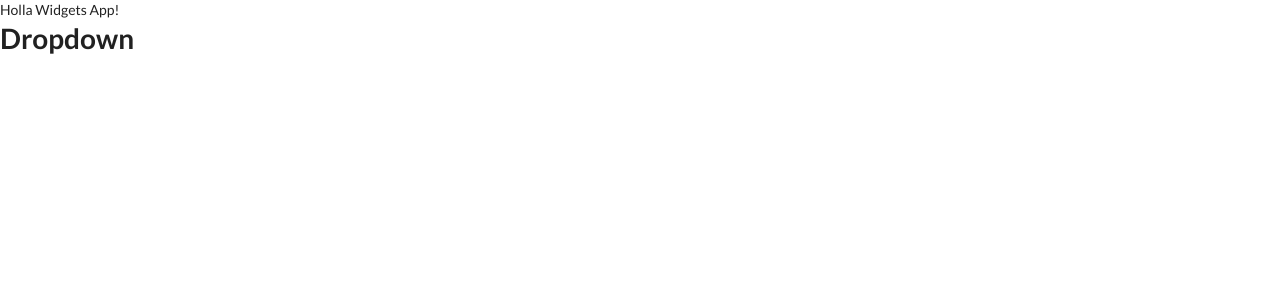
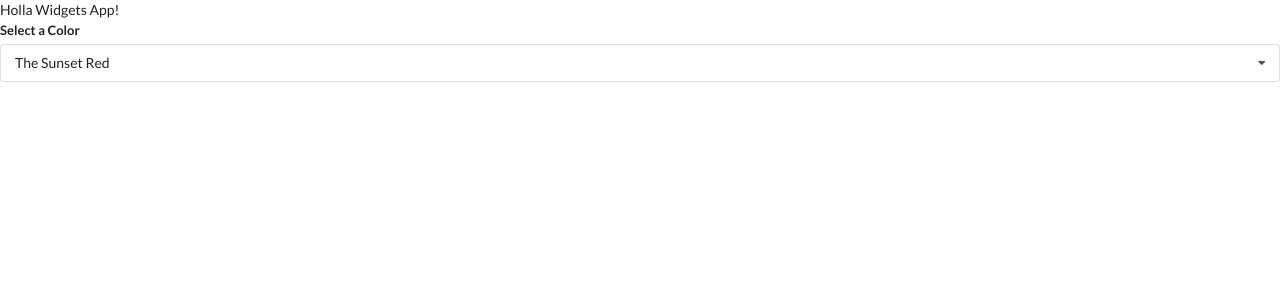
Before and after one commit to cforbes90/translate, a React (Create React App) app: page / in a window 1280 px wide. Shown: the top 300 px of the page. Built offline with nearby package versions, Linux system fonts and the light colour scheme.

Commit message:
Added dropdown state and last commit before using ref to allow any click to close.

```diff
--- a/src/App.js
+++ b/src/App.js
@@ -1,6 +1,6 @@
 import "semantic-ui-css/semantic.min.css";
 
-import React from "react";
+import React, { useState } from "react";
 import Accordion from "./components/Accordion";
 import Search from "./components/Search";
 import Dropdown from "./components/Dropdown";
@@ -18,8 +18,8 @@
 ];
 
 const options = [
-  { label: "The Color Red", value: "red" },
-  { label: "The Beautiful Blue", value: "red" },
+  { label: "The Sunset Red", value: "red" },
+  { label: "The Beautiful Blue", value: "blue" },
   {
     label: "Sound of Music Green",
     value: "green",
@@ -27,10 +27,16 @@
 ];
 
 export default () => {
+  const [selected, setSelected] = useState(options[0]);
   return (
     <div>
       {" "}
-      Holla Widgets App! <Dropdown options={options} />{" "}
+      Holla Widgets App!{" "}
+      <Dropdown
+        options={options}
+        selected={selected}
+        onSelectedChange={setSelected}
+      />{" "}
     </div>
   );
 };
--- a/src/components/Dropdown.js
+++ b/src/components/Dropdown.js
@@ -1,6 +1,39 @@
-import React from "react";
-const Dropdown = () => {
-  return <h1> Dropdown</h1>;
+import React, { useState } from "react";
+const Dropdown = ({ options, selected, onSelectedChange }) => {
+  const [open, setOpen] = useState(false);
+  const renderedOptions = options.map((option) => {
+    if (option.value === selected.value) {
+      return null;
+    }
+    return (
+      <div
+        key={option.value}
+        className="item"
+        onClick={() => onSelectedChange(option)}
+      >
+        {option.label}
+      </div>
+    );
+  });
+  return (
+    <div className="ui form">
+      <div className="field">
+        <label className="label"> Select a Color</label>
+        <div
+          onClick={() => setOpen(!open)}
+          // ternary statement: if open is true, then apply visisble active, if not then put in empty string
+          className={`ui selection dropdown ${open ? "visible active" : ""}`}
+        >
+          <i className="dropdown icon"> </i>
+          <div className="text">{selected.label}</div>
+          {/* ternary statement: if open is true, add visibile transisition. If not, then apply empty string */}
+          <div className={`menu ${open ? "visible transition" : ""}`}>
+            {renderedOptions}
+          </div>
+        </div>
+      </div>
+    </div>
+  );
 };
 
 export default Dropdown;
```
